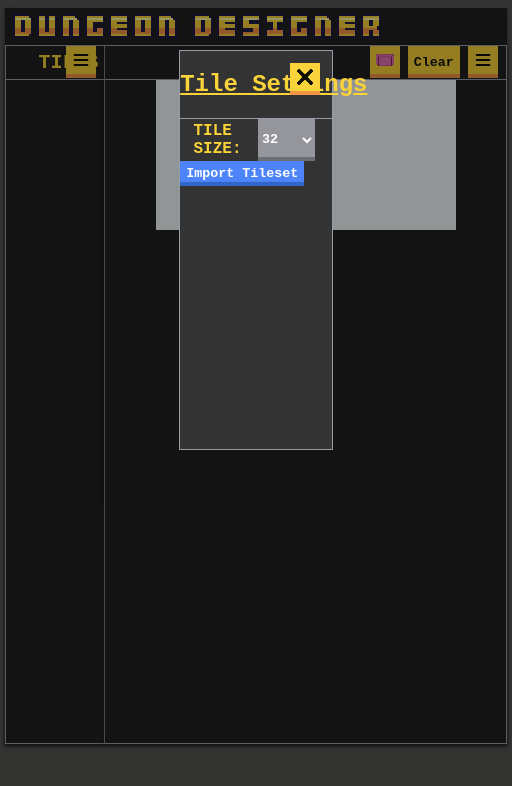
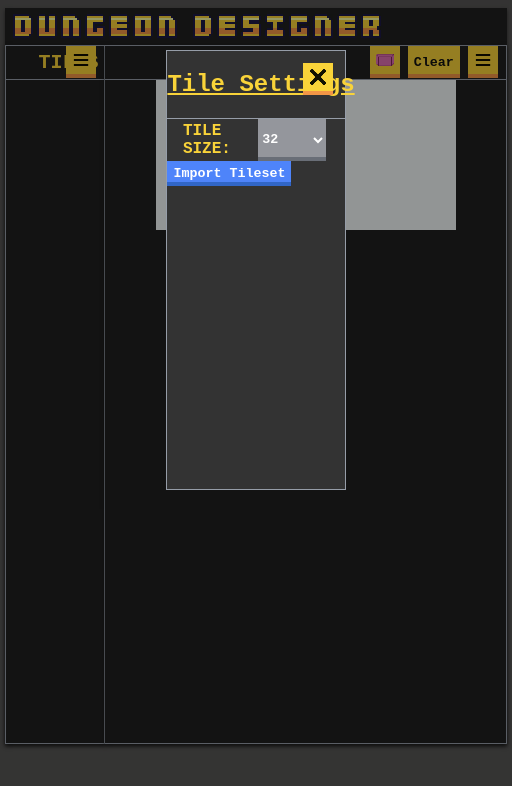
Before and after one commit to dmars8047/dungeon-designer, an Electron app: page main.html in a window 512 px wide. Both pictures are taken after a click on the button 81 px from the left and 62 px from the top of the page. Drawn offline with Linux system fonts and the light colour scheme; no server answers.

Commit message:
modal size adjustments

```diff
--- a/styles.css
+++ b/styles.css
@@ -121,11 +121,11 @@ body {
 /* Modal Content */
 .modal-content {
    position: relative;
-   height: 50vh;
+   height: 55vh;
    background-color: #333;
    margin: auto;
    border: 1px solid #969da8;
-   width: 30vw;
+   width: 35vw;
 }
 
 /* The Close Button */
```
